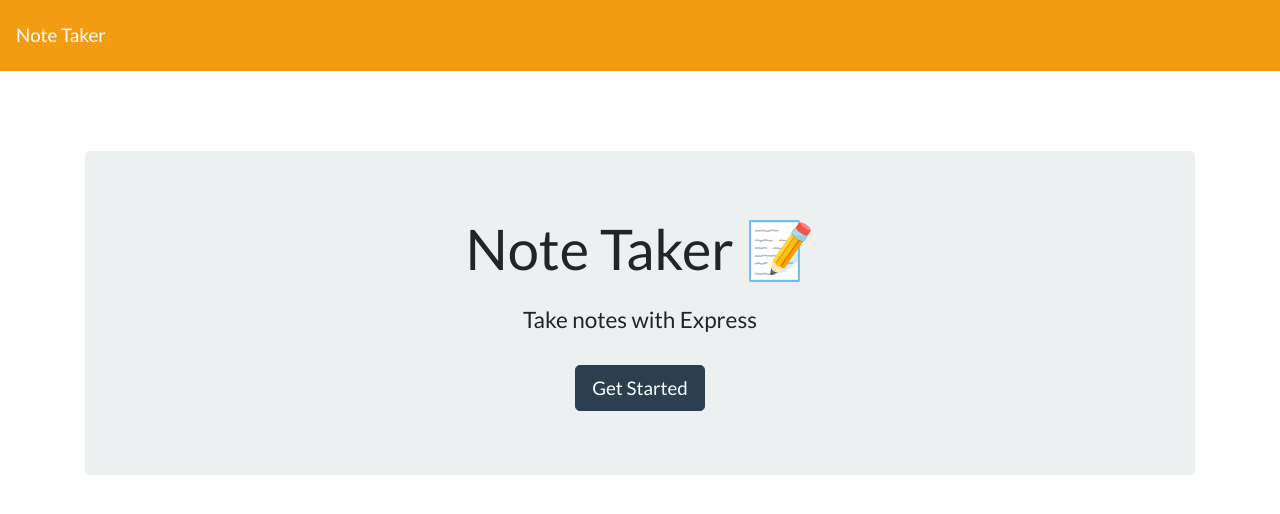
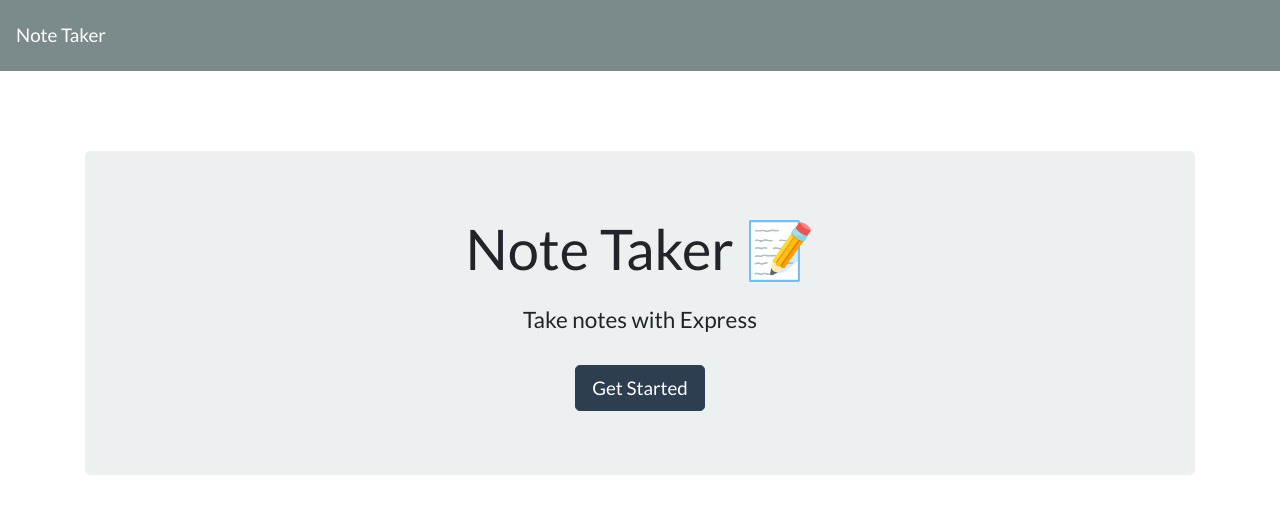
Before and after one commit to andrewyen64/Note-Taker, a website: page public/index.html in a window 1280 px wide. Drawn offline with nearby package versions, Linux system fonts and the light colour scheme; no server answers; files whose address does not match are found by name.

```diff
--- a/public/index.html
+++ b/public/index.html
@@ -10,7 +10,7 @@
 </head>
 
 <body>
-  <nav class="navbar navbar-dark bg-warning">
+  <nav class="navbar navbar-dark bg-dark">
     <a class="navbar-brand" href="/">Note Taker
     </a>
   </nav>
```
